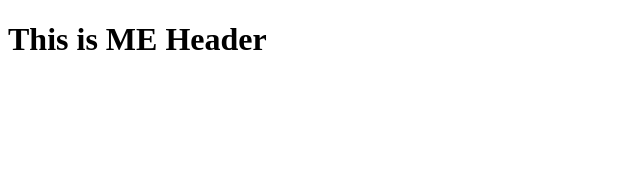
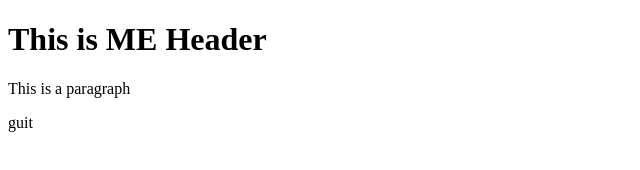
Before and after one commit to harunomar54/git-test, a plain HTML site: page index.html in a window 1280 px wide. Shown: the whole page, without its empty margins (0-640 px from the left). Drawn offline with Linux system fonts and the light colour scheme.

Commit message:
second commit

```diff
--- a/index.html
+++ b/index.html
@@ -8,5 +8,8 @@
   </head>
   <body>
     <h1>This is ME Header</h1>
+
+    <p>This is a paragraph</p>
+    guit
   </body>
 </html>
```
